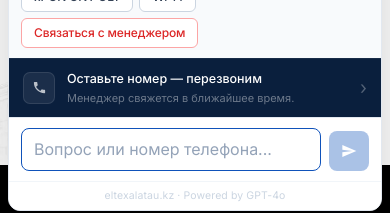
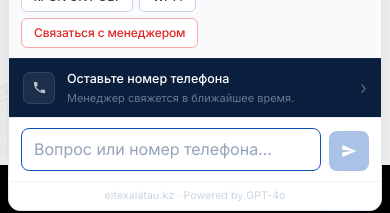
Before and after one commit to ollgammm/eltexe, a Next.js app in the folder frontend/: page / in a window 390 px wide. Both pictures are taken after a click on the button 340 px from the left and 794 px from the top of the page. Shown: the part 551-764 px from the top of the page. Built offline with nearby package versions, Linux system fonts and the light colour scheme; no server answers.

Commit message:
Update chat widget messages and phone prompt text

```diff
--- a/frontend/src/components/ChatWidget.tsx
+++ b/frontend/src/components/ChatWidget.tsx
@@ -283,11 +283,9 @@ export default function ChatWidget() {
       );
       setMessages((prev) => [
         ...prev.slice(0, -1),
-        {
+       {
           role: 'bot',
-          text: ok
-            ? 'Менеджер уведомлён. Мы свяжемся с вами в ближайшее время.\n\n+7 727 339-76-10\n+7 701 467-36-49'
-            : 'Свяжитесь с менеджером напрямую:\n+7 727 339-76-10\n+7 701 467-36-49',
+          text: 'Оставьте номер телефона — менеджер перезвонит в ближайшее время.',
           time: nowTime(),
         },
       ]);
@@ -295,9 +293,9 @@ export default function ChatWidget() {
     } else {
       setMessages((prev) => [
         ...prev.slice(0, -1),
-        {
+         {
           role: 'bot',
-          text: 'Свяжитесь с менеджером:\n+7 727 339-76-10\n+7 701 467-36-49\neltexalatau.kz',
+          text: 'Оставьте номер телефона — менеджер перезвонит в ближайшее время.',
           time: nowTime(),
         },
       ]);
@@ -426,7 +424,7 @@ export default function ChatWidget() {
               </svg>
             </div>
             <div className={styles.cwPhoneBarText}>
-              <div className={styles.cwPhoneBarTitle}>Оставьте номер — перезвоним</div>
+              <div className={styles.cwPhoneBarTitle}>Оставьте номер телефона</div>
               <div className={styles.cwPhoneBarSub}>Менеджер свяжется в ближайшее время.</div>
             </div>
             <div className={styles.cwPhoneBarArr}>›</div>
```
